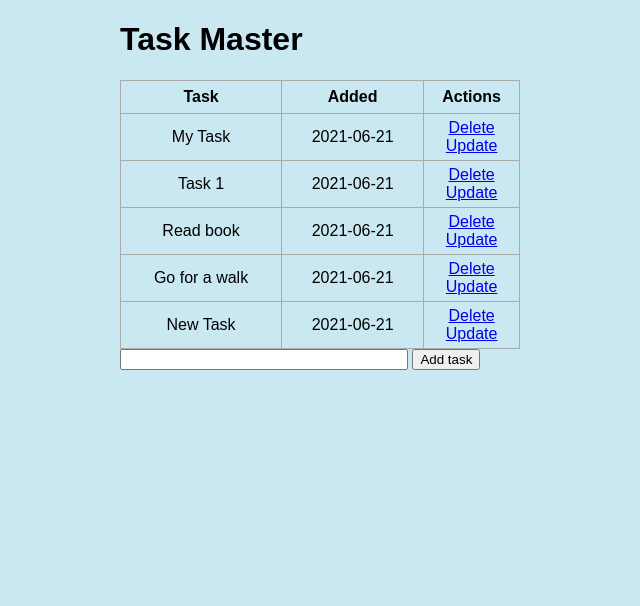
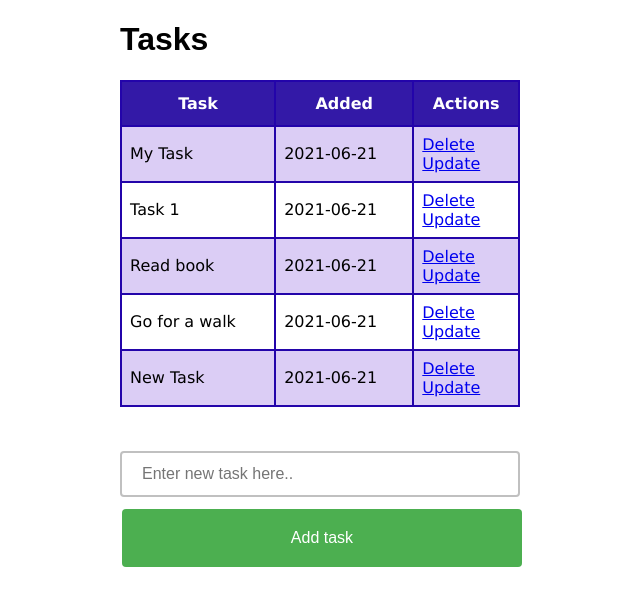
Before and after one commit to ShraddhaBhangale/Task-List, a Flask app: page / in a window 1280 px wide. Shown: the top 606 px of the page, without its empty margins (320-960 px from the left). Run offline with Flask 2, Linux system fonts and the light colour scheme; data comes from the database, SQL or seed files in the repository; both versions use the stored data as it was after the commit.

Commit message:
Completed

```diff
--- a/static/css/main.css
+++ b/static/css/main.css
@@ -1,7 +1,9 @@
 body, html {
     margin: 0;
     font-family: sans-serif;
-    background-color: rgb(202, 232, 241);
+    background-color: white;
+    /*background-image: linear-gradient(45deg, rgba(247, 156, 242, 0.226) , rgb(161, 224, 235));
+    */
 }
 
 .content {
@@ -9,11 +11,7 @@ body, html {
     width: 400px;
 }
 
-table, td, th {
-    border: 1px solid #aaa;
-}
-
-table {
+/*table {
     border-collapse: collapse;
     width: 100%;
 }
@@ -25,12 +23,63 @@ th {
 td {
     text-align: center;
     padding: 5px;
-}
+}*/
 
 .form {
     margin-top: 20px;
 }
 
 #content {
-    width: 70%;
+
+    width: 100%;
+    padding: 12px 20px;
+    margin: 8px 0;
+    box-sizing: border-box;
+    border-radius: 4px;
+    border:2px solid silver;
 }
+input {
+    margin: 0;
+    border: none;
+    border-radius: 0;
+    width: 75%;
+    padding: 10px;
+    float: left;
+    font-size: 16px;
+  }
+#tasks{
+    font-family:Verdana, Geneva, Tahoma, sans-serif;
+    border-collapse: collapse;
+    width: 100%;
+  }
+
+  #tasks td, #tasks th {
+    border: 2px solid #2304aa;
+    padding: 8px;
+  }
+
+  #tasks tr:nth-child(even){background-color: #dbcdf5;}
+
+  #tasks tr:hover {background-color: rgb(209, 212, 243);}
+
+  #tasks th {
+    padding-top: 12px;
+    padding-bottom: 12px;
+    text-align: center;
+    background-color: #3319a7;
+    color: white;
+}
+#btnSubmit{
+    background-color: #4caf50; /* Green */
+    border: none;
+    color: white;
+    padding: 20px;
+    text-align: center;
+    text-decoration: none;
+    display: inline-block;
+    font-size: 16px;
+    margin: 4px 2px;
+    cursor: pointer;
+    border-radius: 4px;
+    width: 100%;
+}
--- a/templates/base.html
+++ b/templates/base.html
@@ -7,13 +7,16 @@
   <meta name="author" content="SitePoint">
 
   <link rel="stylesheet" href="{{url_for('static', filename='css/main.css')}}">
-  <title>Flask intro</title>
+  <title>Tasks</title>
   {% block head %}{% endblock %}
 
 </head>
 
 <body>
   <script src="js/scripts.js"></script>
-  {% block body %}{% endblock %}
+
+    {% block body %}{% endblock %}
+  </div>
+  </body>
 </body>
 </html>
--- a/templates/index.html
+++ b/templates/index.html
@@ -1,14 +1,14 @@
 {% extends 'base.html' %}
 {% block head %}
-<title>Task Master</title>
+<title>My Tasks</title>
 {% endblock %}
 {% block body %}
 <div class="content">
-    <h1>Task Master</h1>
+    <h1>Tasks</h1>
     {% if tasks|length < 1 %}
     <h4>Enter the tasks!!!</h4>
     {% else %}
-    <table>
+    <table id = 'tasks'>
         <tr>
             <th>Task</th>
             <th>Added</th>
@@ -28,8 +28,10 @@
     </table>
     {% endif %}
     <form action="/" method="POST">
-        <input type="text" name="content" id="content">
-        <input type="submit" value="Add task">
+        <br>
+        <br>
+        <input type="text" name="content" id="content" placeholder="Enter new task here..">
+        <input type="submit" value="Add task" id = 'btnSubmit'>
     </form>
 </div>
 {% endblock %}
--- a/templates/update.html
+++ b/templates/update.html
@@ -1,6 +1,6 @@
 {% extends 'base.html' %}
 {% block head %}
-<title>Task Master</title>
+<title>Update Task</title>
 {% endblock %}
 {% block body %}
 <div class="content">
```
Also changed, not shown: test.db.
